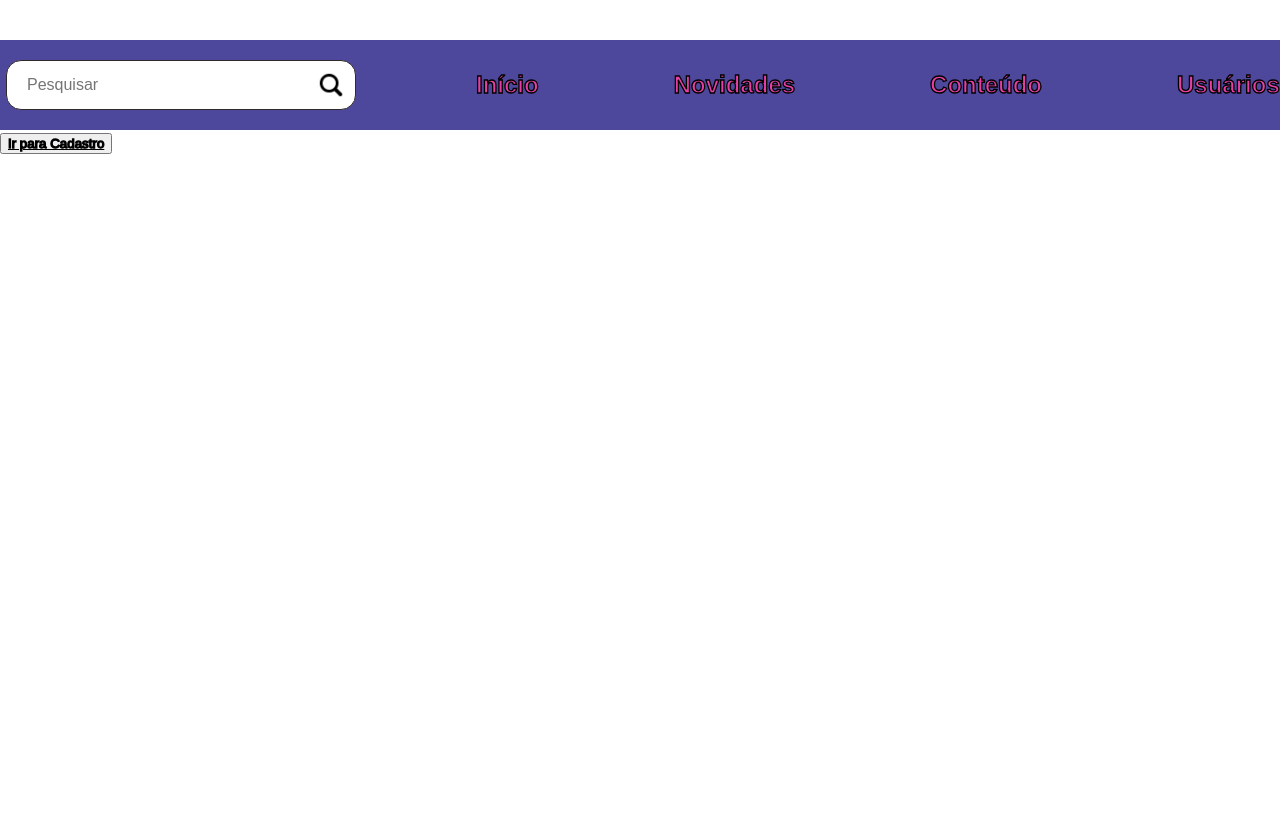
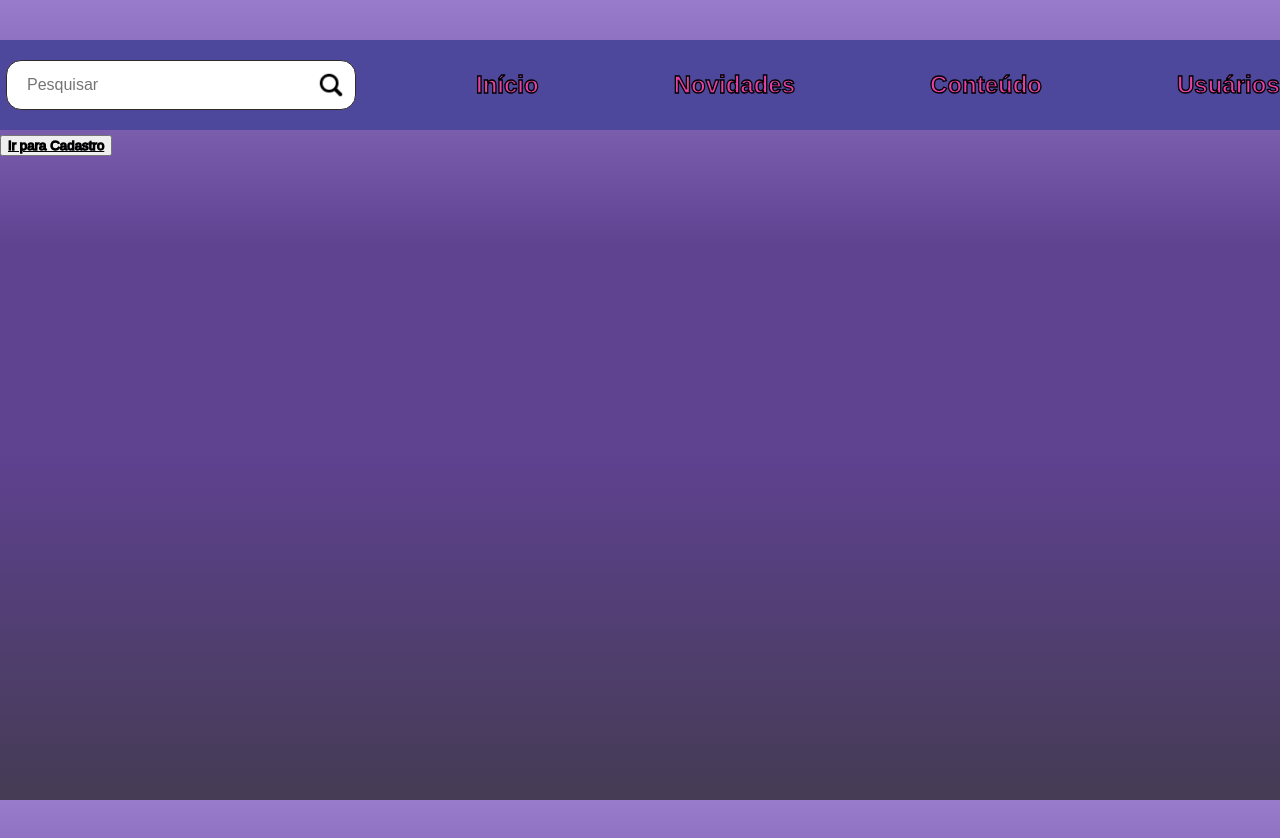
Before and after one commit to yaaasminnscotti/Thekick.com-, a React (Vite) app: page / in a window 1280 px wide. Shown: the top 838 px of the page. Before the commit the page ends 800 px from the top, so only its background shows below. Built offline with nearby package versions, Linux system fonts and the light colour scheme; a web font is replaced by a local one.

Commit message:
cor fundo

```diff
--- a/src/index.css
+++ b/src/index.css
@@ -26,8 +26,16 @@ article, aside, details, figcaption, figure,
 footer, header, hgroup, menu, nav, section {
 	display: block;
 }
+html, body {
+    height: 100%;
+}
 body {
-	line-height: 1;
+    background: linear-gradient(to bottom,
+	rgba(142, 109, 198, 0.9) 0%,
+        rgba(77, 45, 132, 0.9) 31%,
+        rgba(77, 45, 132, 0.9) 57%,
+        rgba(48, 38, 65, 0.9) 100%
+	)
 }
 ol, ul {
 	list-style: none;
```
